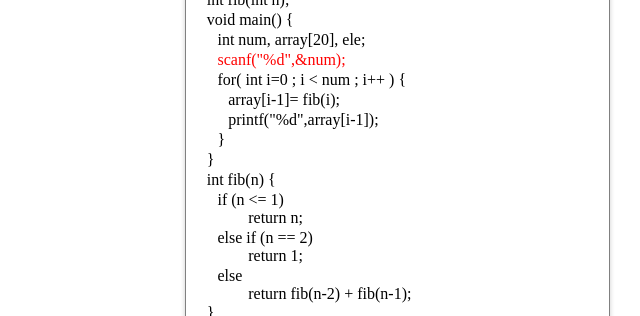
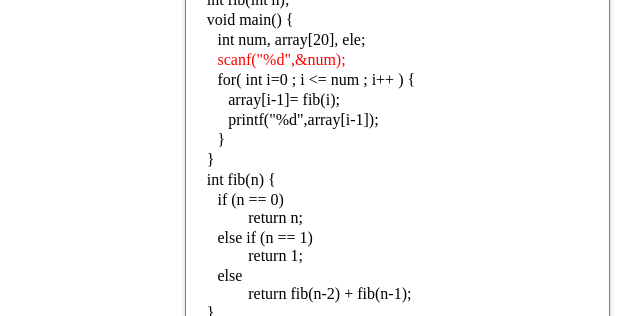
Before and after one commit to Arushi2605/Simulator, a plain HTML site: page index.html in a window 1280 px wide. Both pictures are taken after a click on the button "Start". Shown: the part 210-526 px from the top of the page, 595-1235 px from the left. Drawn offline with Linux system fonts and the light colour scheme.

Commit message:
Update index.html

```diff
--- a/index.html
+++ b/index.html
@@ -39,18 +39,18 @@
 					<div id="five">void main() {</div>
 					<div id="six">int num, array[20], ele;</div>
 					<div id="seven">scanf("%d",&num);</div>
-					<div id="eight">for( int i=0 ; i < num ; i++ ) {</div>
+					<div id="eight">for( int i=0 ; i <= num ; i++ ) {</div>
 					<div id="nine">array[i-1]= fib(i);</div>
 					<div id="ten">printf("%d",array[i-1]);</div>
 					<div id="eleven">}</div>
 					<div id="twelve">}</div>
 					<div id="one">int fib(n) {</div>
-					<div id="two">if (n <= 1)
+					<div id="two">if (n == 0)
 						<br>
 						<span class="else">return n;</span>
 					</div>
 					<div id="three">
-						else if (n == 2)
+						else if (n == 1)
 						<br>
 						<span class="else">return 1;</span>
 					</div>
```
